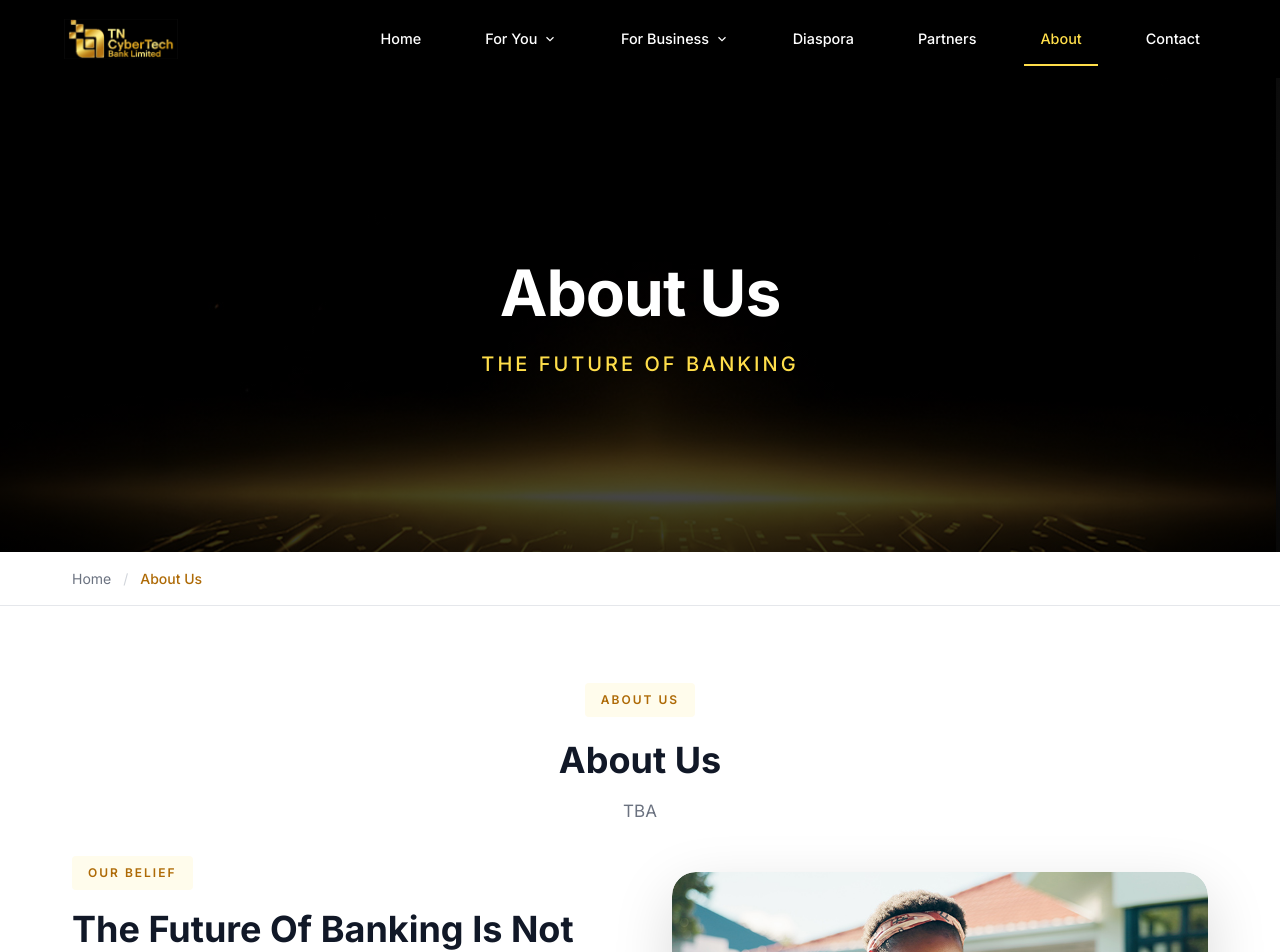
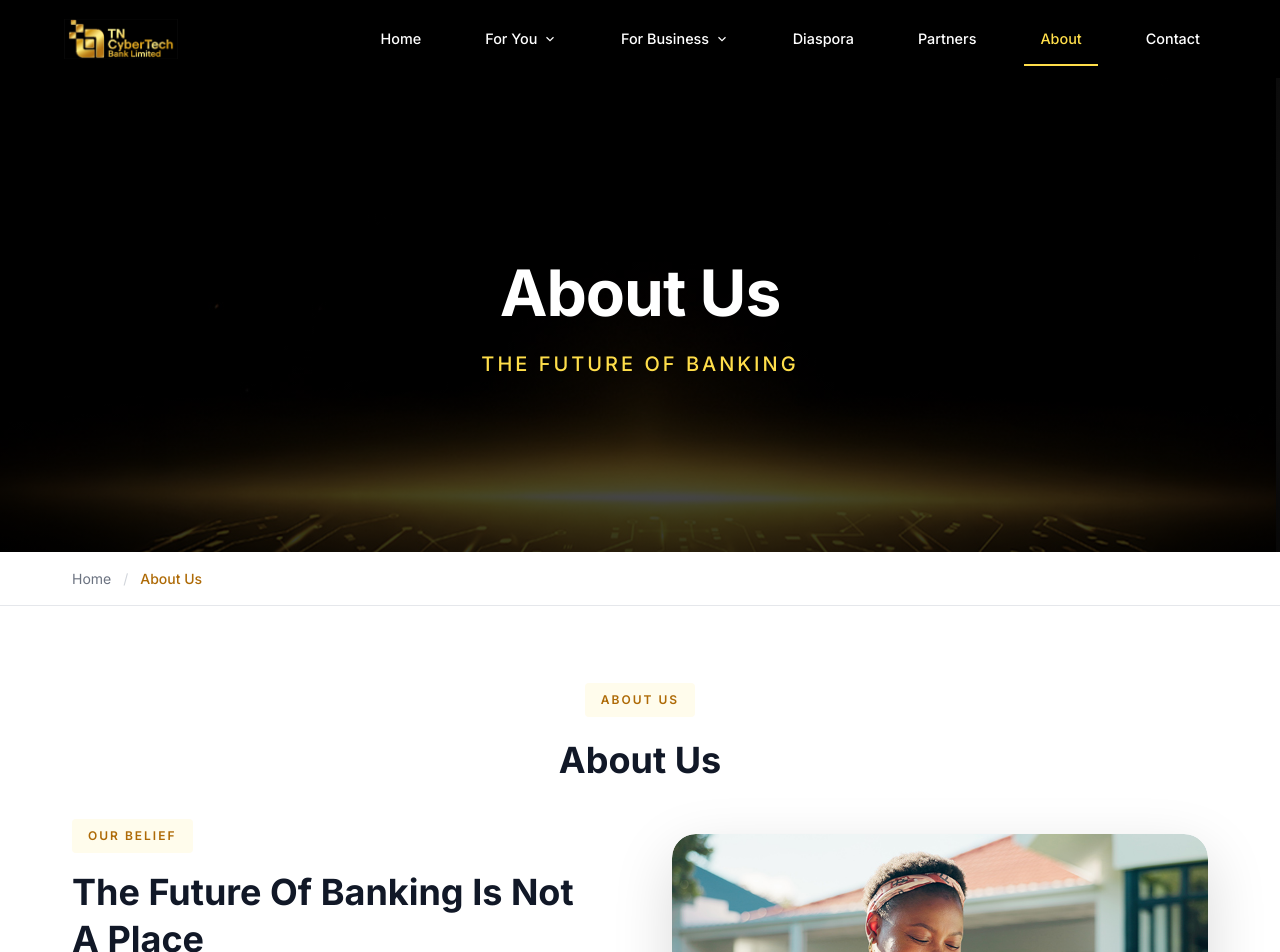
Before and after one commit to Tinashe77/TN, a React (Vite) app in the folder tn-landing/: page /about in a window 1280 px wide. Shown: the top 952 px of the page. Built offline with nearby package versions, Linux system fonts and the light colour scheme.

Commit message:
Remove placeholder text from About Us section
Removed placeholder text 'TBA' from the About Us section.

```diff
--- a/tn-landing/src/pages/About.jsx
+++ b/tn-landing/src/pages/About.jsx
@@ -33,7 +33,7 @@ function About() {
           <div className="section-header" style={{ marginBottom: '2rem' }}>
             <span className="section-label">About Us</span>
             <h2>About Us</h2>
-            <p>TBA</p>
+
           </div>
           <div className="story-grid">
             <div className="story-content">
```
